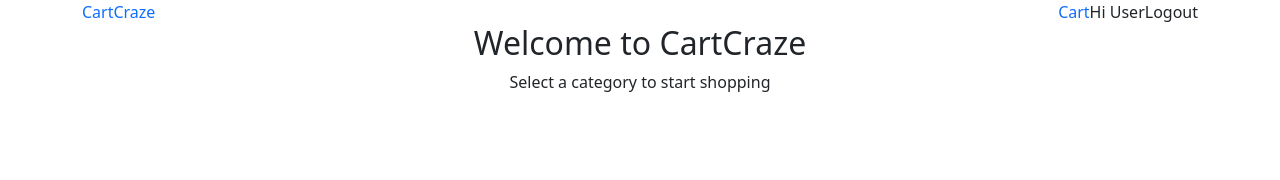
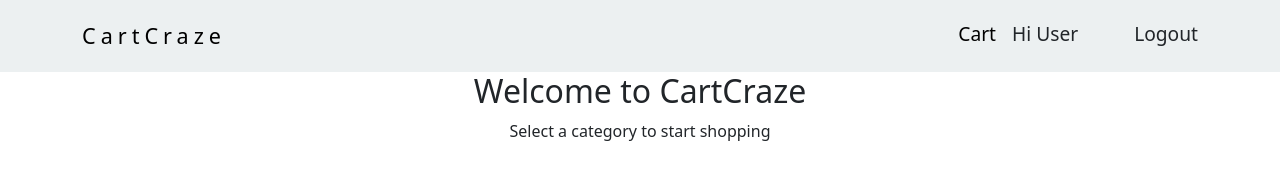
Before and after one commit to rathour08/ecommerse, a plain HTML site: page index.html in a window 1280 px wide. Drawn offline with nearby package versions, Linux system fonts and the light colour scheme.

Commit message:
added css to common css

```diff
--- a/css/common.css
+++ b/css/common.css
@@ -0,0 +1,42 @@
+:root{
+    --blue-gray: #ecf0f1
+}
+html{
+    box-sizing: border-box;
+}
+*, *::before, *::after{
+    box-sizing: inherit;
+}
+#header{
+    background-color: var(--blue-gray);
+    padding: 1.25rem 0;
+
+}
+#header .header-wrapper .logo{
+    font-size: 1.35rem;
+    line-height: 1.5;
+}
+#header .header-wrapper .logo a{
+    color: black;
+    letter-spacing: 5px;
+}
+#header .header-wrapper .user-actions{
+    font-size: 1.2rem;
+    line-height: 1.5;
+    gap: 1rem;
+
+}
+#header .header-wrapper .user-actions .logout-btn{
+    cursor: pointer;
+    margin-left: 2.5rem;
+
+}
+#header .header-wrapper .user-actions a{
+    color: black;
+    text-decoration: none;
+    /*margin-right: 1rem;*/
+}
+#header .header-wrapper .user-actions a:hover{
+    text-decoration: underline;
+
+}
--- a/index.html
+++ b/index.html
@@ -22,7 +22,7 @@
                         <a href="index.html" class="text-decoration-none">CartCraze</a>
                     </div>
                     <div class="user-actions d-flex flex-row">
-                        <a href="cart.html" class="text-decoration-none">Cart</a>
+                        <a href="cart.html" >Cart</a>
                         <div class="user-intro" id="userintro">
                             Hi User
 
```
